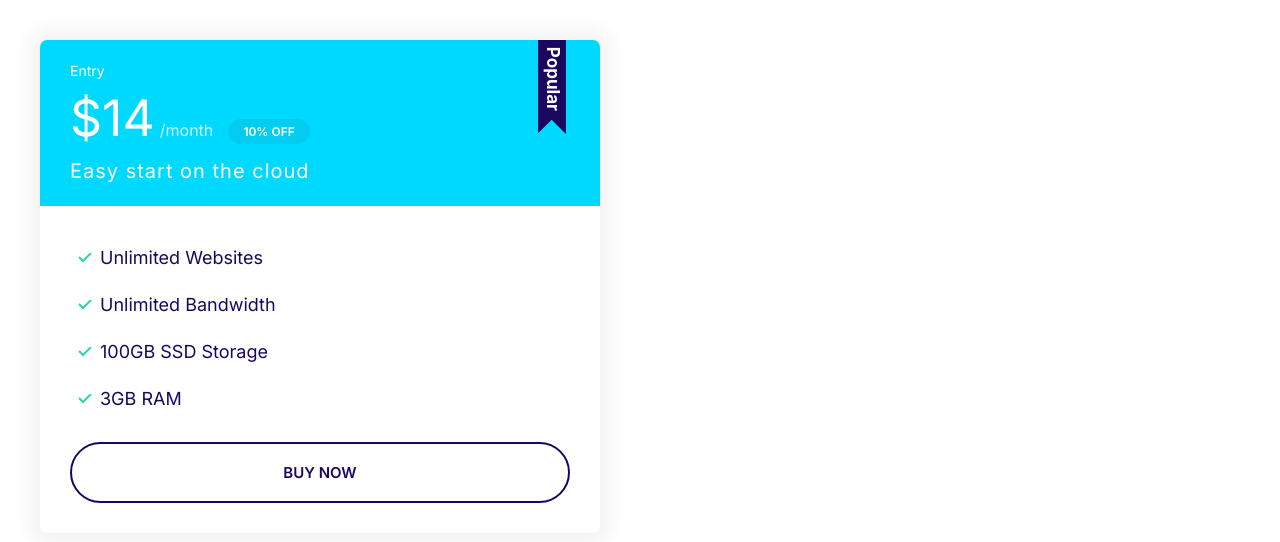
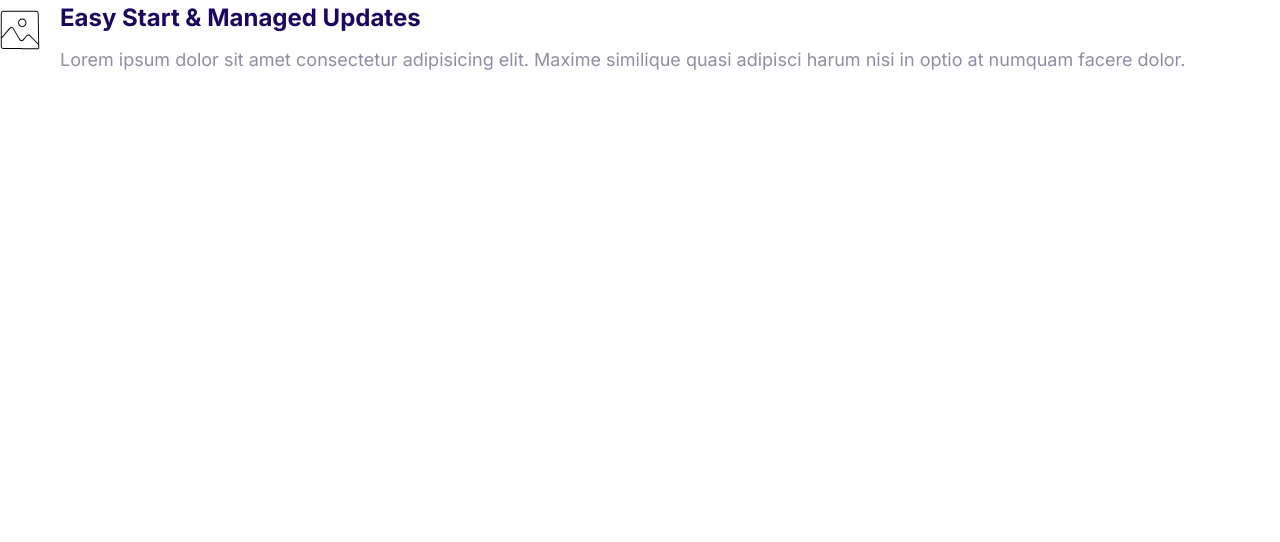
Before and after one commit to Karthi13krishna/Moshify, a plain HTML site: page index.html in a window 1280 px wide. Drawn offline with Linux system fonts and the light colour scheme.

Commit message:
Adding media component

```diff
--- a/css/styles.css
+++ b/css/styles.css
@@ -365,3 +365,20 @@ a {
     font-size: 1.6rem;
   }
 }
+
+/* Media */
+.media {
+  display: flex;
+}
+
+.media__image {
+  margin-top: 1rem;
+}
+
+.media__title {
+  margin-top: 0;
+}
+
+.media__body {
+  margin: 0 2rem;
+}
--- a/index.html
+++ b/index.html
@@ -15,26 +15,18 @@
     <link rel="stylesheet" href="css/styles.css" />
   </head>
   <body>
-    <div style="width: 50%; padding: 4rem">
-      <div class="plan plan--popular">
-        <div class="card card--secondary">
-          <header class="card__header">
-            <h3 class="plan__name">Entry</h3>
-            <span class="plan__price">$14</span>
-            <span class="plan__billing-cycle">/month</span>
-            <span class="badge badge--secondary badge--small">10% OFF</span>
-            <span class="plan__description">Easy start on the cloud</span>
-          </header>
-          <div class="card__body">
-            <ul class="list list--tick">
-              <li class="list__item">Unlimited Websites</li>
-              <li class="list__item">Unlimited Bandwidth</li>
-              <li class="list__item">100GB SSD Storage</li>
-              <li class="list__item">3GB RAM</li>
-            </ul>
-            <button class="btn btn--outline btn--block">Buy Now</button>
-          </div>
-        </div>
+    <div class="media">
+      <div class="media__image">
+        <svg class="icon icon--primary">
+          <use xlink:href="images/sprite.svg#snap"></use>
+        </svg>
+      </div>
+      <div class="media__body">
+        <h3 class="media__title">Easy Start & Managed Updates</h3>
+        <p>
+          Lorem ipsum dolor sit amet consectetur adipisicing elit. Maxime
+          similique quasi adipisci harum nisi in optio at numquam facere dolor.
+        </p>
       </div>
     </div>
   </body>
```
Also changed, not shown: components/media.html (added, +14 -0 lines).
